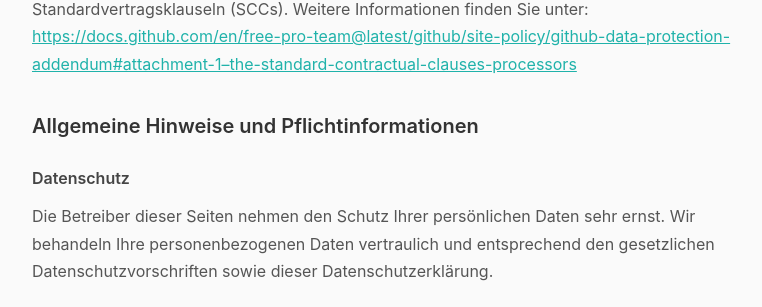
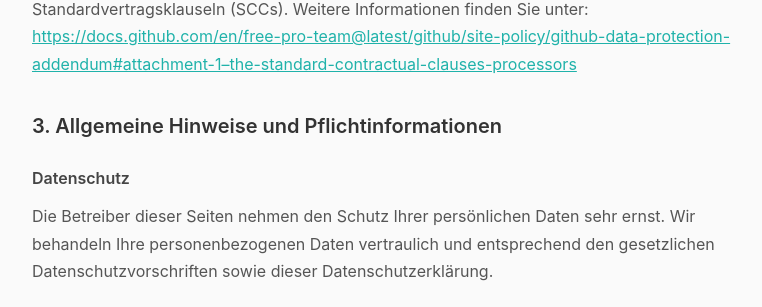
Before and after one commit to abregado/gamedev-index, a Jekyll site: the page built from datenschutz.md, in a window 1280 px wide and 1400 px high, scrolled down 1953 px. Shown: the part 146-453 px from the top of the window, without its empty margins (258-1020 px from the left). Built offline with Jekyll 4.4.1, drawn with Linux system fonts in a browser that asks for light colours; part of the change alters nothing that is shown; some of the changed text lies outside the part shown.

Commit message:
Added list numbers back into Datenschutz

```diff
--- a/datenschutz.md
+++ b/datenschutz.md
@@ -59,7 +59,7 @@ robots: noindex, nofollow
 
 
 
-  <h2>Hosting</h2>
+  <h2>2. Hosting</h2>
 
 <p>Unser Hoster erhebt in sog. Logfiles folgende Daten, die Ihr Browser &uuml;bermittelt:</p>
 <p>IP-Adresse, die Adresse der vorher besuchten Website (Referer Anfrage-Header), Datum und Uhrzeit der Anfrage, Zeitzonendifferenz zur Greenwich Mean Time, Inhalt der Anforderung, HTTP-Statuscode, &uuml;bertragene Datenmenge, Website, von der die Anforderung kommt und Informationen zu Browser und Betriebssystem.</p>
@@ -74,7 +74,7 @@ robots: noindex, nofollow
 <p>Die Verarbeitung der unter diesem Abschnitt angegebenen Daten ist weder gesetzlich noch vertraglich vorgeschrieben. Die Funktionsf&auml;higkeit der Website ist ohne die Verarbeitung nicht gew&auml;hrleistet.</p>
 <p>GitHub hat Compliance-Ma&szlig;nahmen f&uuml;r internationale Daten&uuml;bermittlungen umgesetzt. Diese gelten f&uuml;r alle weltweiten Aktivit&auml;ten, bei denen GitHub personenbezogene Daten von nat&uuml;rlichen Personen in der EU verarbeitet. Diese Ma&szlig;nahmen basieren auf den EU-Standardvertragsklauseln (SCCs). Weitere Informationen finden Sie unter: <a href="https://docs.github.com/en/free-pro-team@latest/github/site-policy/github-data-protection-addendum#attachment-1--the-standard-contractual-clauses-processors">https://docs.github.com/en/free-pro-team@latest/github/site-policy/github-data-protection-addendum#attachment-1&ndash;the-standard-contractual-clauses-processors</a></p>
 
-  <h2>Allgemeine Hinweise und Pflichtinformationen</h2>
+  <h2>3. Allgemeine Hinweise und Pflichtinformationen</h2>
 
   <h3>Datenschutz</h3>
 
@@ -96,7 +96,7 @@ robots: noindex, nofollow
 </ul>
 <p>(Formulierung der Betroffenenrechte zur Verfügung gestellt von: <a href="https://dr-dsgvo.de/artikel-15-dsgvo/">dr-dsgvo.de</a>)</p>
 
-  <h2>Externe Links</h2>
+  <h2>4. Externe Links</h2>
 
   <p>
     Diese Website enthält Links zu externen Websites Dritter (Event-Websites). Beim Anklicken dieser Links verlassen Sie unsere Website. Wir haben keinen Einfluss auf die Datenschutzpraktiken dieser externen Websites und übernehmen keine Verantwortung für deren Inhalte oder Datenschutzpraktiken. Bitte informieren Sie sich auf den jeweiligen Websites über deren Datenschutzbestimmungen.
```
